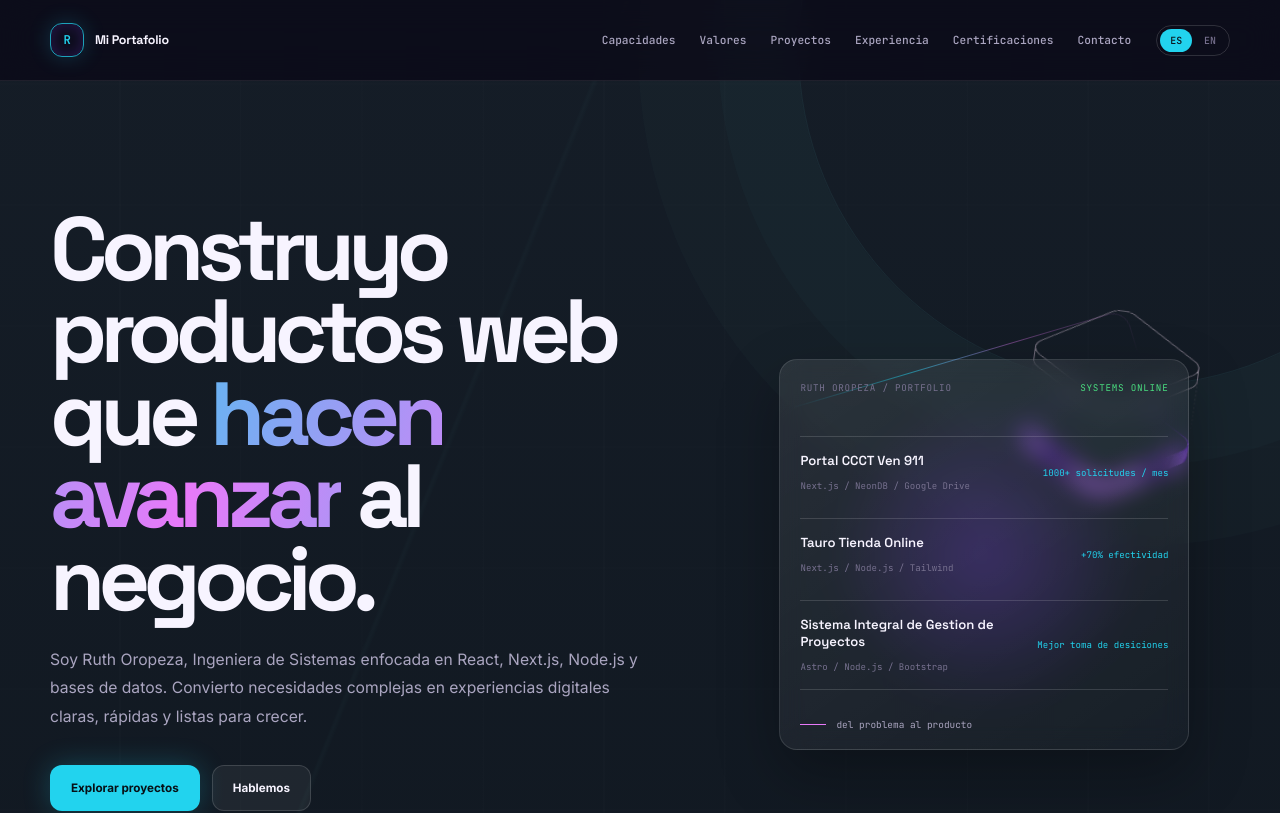
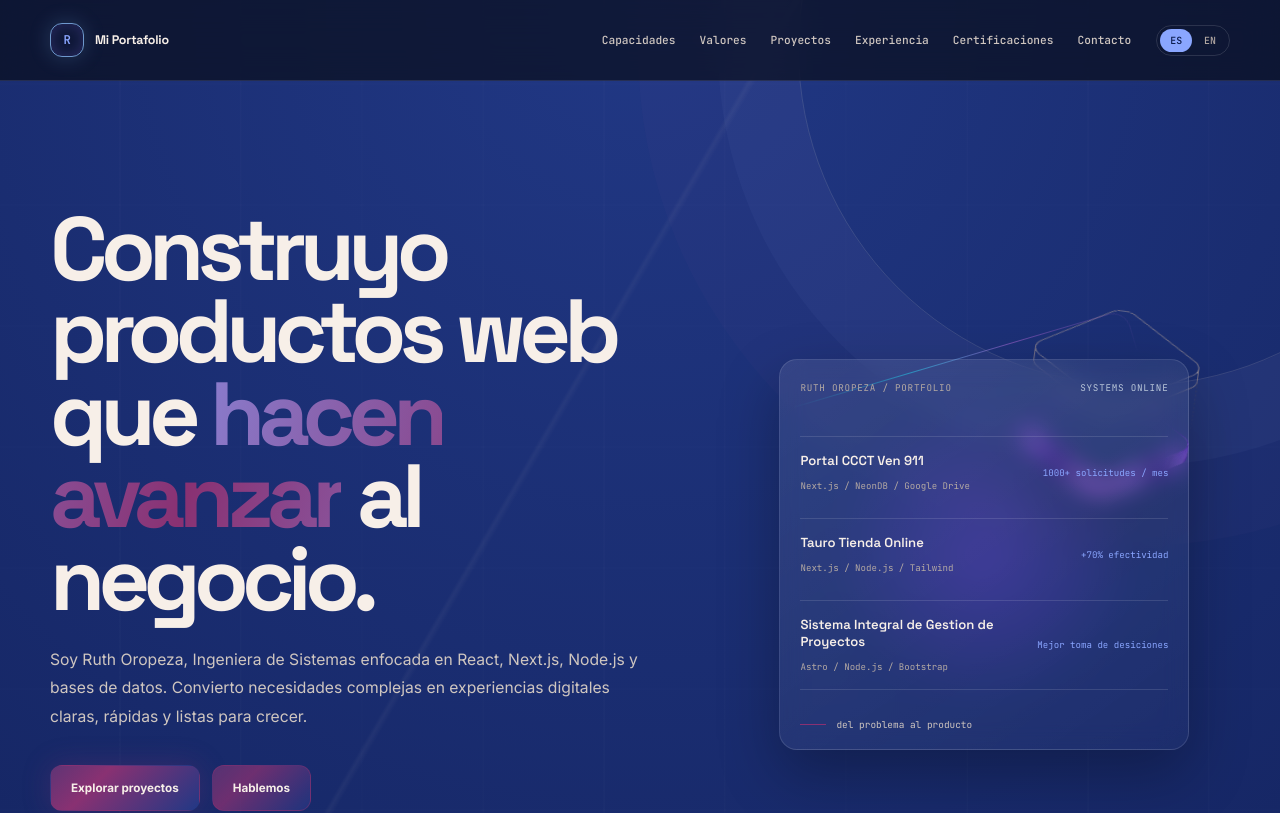
Before and after one commit to ruthoropeza03/mi-portfolio, a React (Vite) app: page / in a window 1280 px wide. Shown: the top 813 px of the page. Built offline with nearby package versions, Linux system fonts and the light colour scheme.

Commit message:
nueva paleta de colores

```diff
--- a/index.html
+++ b/index.html
@@ -23,7 +23,7 @@
     <link href="https://fonts.googleapis.com/css2?family=Inter:wght@300;400;500;600;700;800&display=swap" rel="stylesheet" />
 
     <!-- Color de la barra de navegación en móvil -->
-    <meta name="theme-color" content="#2563EB" />
+    <meta name="theme-color" content="#081849" />
   </head>
   <body>
     <div id="root"></div>
--- a/src/styles/globals.css
+++ b/src/styles/globals.css
@@ -2,21 +2,26 @@
 
 :root {
   font-family: "Inter", sans-serif;
-  color: #e8e6f3;
-  background: #070312;
+  color: #ECDFD2;
+  background: #081849;
   font-synthesis: none;
   text-rendering: optimizeLegibility;
   -webkit-font-smoothing: antialiased;
-  --base: #0b1118;
-  --ink: #f7f4ff;
-  --muted: #aaa5c0;
-  --soft: #77718f;
-  --violet: #7c3aed;
-  --cyan: #22d3ee;
-  --magenta: #e879f9;
-  --green: #4ade80;
-  --glass: rgba(255, 255, 255, 0.06);
-  --line: rgba(255, 255, 255, 0.14);
+  --base: #081849;
+  --base-alt: #111f57;
+  --panel: #213885;
+  --panel-strong: #2d448f;
+  --ink: #f7efe8;
+  --muted: #cfc6c0;
+  --soft: #b4a9a3;
+  --violet: #5f3475;
+  --cyan: #8aa6ff;
+  --magenta: #893172;
+  --green: #b9c6d9;
+  --accent-gradient: linear-gradient(135deg, #5f3475 0%, #893172 32%, #213885 100%);
+  --accent-gradient-soft: linear-gradient(135deg, rgba(95, 52, 117, 0.86) 0%, rgba(137, 49, 114, 0.76) 34%, rgba(33, 56, 133, 0.7) 100%);
+  --glass: rgba(236, 223, 210, 0.06);
+  --line: rgba(255, 255, 255, 0.12);
   --mono: "JetBrains Mono", monospace;
   --display: "Space Grotesk", sans-serif;
 }
@@ -55,7 +60,7 @@ button {
   min-height: 100vh;
   overflow: hidden;
   isolation: isolate;
-  background: linear-gradient(180deg, #151d27 0%, #0d141c 36%, #0b1118 100%);
+  background: radial-gradient(circle at top, #213885 0%, #111f57 28%, #081849 60%, #050d32 100%);
 }
 .site-shell::before {
   position: absolute;
@@ -63,24 +68,24 @@ button {
   z-index: 0;
   content: "";
   pointer-events: none;
-  opacity: 0.5;
+  opacity: 0.7;
   background:
     linear-gradient(
-      112deg,
+      120deg,
       transparent 0 18%,
-      rgba(105, 213, 209, 0.06) 18.1%,
+      rgba(236, 223, 210, 0.07) 18.1%,
       transparent 18.25% 100%
     ),
     linear-gradient(
-      112deg,
+      120deg,
       transparent 0 58%,
-      rgba(124, 93, 214, 0.05) 58.1%,
+      rgba(143, 92, 155, 0.1) 58.1%,
       transparent 58.25% 100%
     ),
     repeating-linear-gradient(
       90deg,
       transparent 0 119px,
-      rgba(255, 255, 255, 0.035) 120px,
+      rgba(255, 255, 255, 0.03) 120px,
       transparent 121px
     ),
     repeating-linear-gradient(
@@ -99,11 +104,11 @@ button {
   height: 42rem;
   content: "";
   pointer-events: none;
-  border: 1px solid rgba(105, 213, 209, 0.08);
+  border: 1px solid rgba(236, 223, 210, 0.14);
   border-radius: 50%;
   box-shadow:
-    0 0 0 5rem rgba(105, 213, 209, 0.025),
-    0 0 0 10rem rgba(105, 213, 209, 0.015);
+    0 0 0 5rem rgba(136, 147, 210, 0.05),
+    0 0 0 10rem rgba(143, 92, 155, 0.03);
 }
 
 main,
@@ -124,8 +129,8 @@ main,
   inset: 0 0 auto;
   width: 100%;
   padding-top: env(safe-area-inset-top);
-  border-bottom: 1px solid rgba(255, 255, 255, 0.08);
-  background: rgba(7, 3, 18, 0.58);
+  border-bottom: 1px solid rgba(176, 186, 255, 0.14);
+  background: rgba(9, 13, 26, 0.7);
   backdrop-filter: blur(16px);
   z-index: 10 !important;
 }
@@ -160,13 +165,13 @@ main,
   width: 34px;
   height: 34px;
   place-items: center;
-  border: 1px solid rgba(34, 211, 238, 0.75);
+  border: 1px solid rgba(142, 197, 255, 0.75);
   border-radius: 12px;
   color: var(--cyan);
   font: 600 0.76rem var(--mono);
   box-shadow:
-    0 0 22px rgba(34, 211, 238, 0.2),
-    inset 0 0 16px rgba(124, 58, 237, 0.24);
+    0 0 22px rgba(142, 197, 255, 0.2),
+    inset 0 0 16px rgba(126, 110, 245, 0.24);
 }
 .header-right {
   display: flex;
@@ -306,23 +311,23 @@ h1 span {
 }
 .button-primary {
   padding: 0 20px;
-  color: #071016;
-  background: var(--cyan);
-  box-shadow: 0 0 28px rgba(34, 211, 238, 0.24);
+  color: #f7efe8;
+  background: var(--accent-gradient);
+  box-shadow: 0 0 28px rgba(137, 49, 114, 0.28);
 }
 .button-primary:hover {
-  box-shadow: 0 0 38px rgba(34, 211, 238, 0.45);
+  box-shadow: 0 0 38px rgba(95, 52, 117, 0.45);
 }
 .button-outline {
   padding: 0 20px;
-  border-color: var(--line);
+  border-color: rgba(137, 49, 114, 0.45);
   color: var(--ink);
-  background: var(--glass);
+  background: var(--accent-gradient-soft);
   backdrop-filter: blur(14px);
 }
 .button-outline:hover {
-  border-color: rgba(34, 211, 238, 0.65);
-  color: var(--cyan);
+  border-color: rgba(137, 49, 114, 0.7);
+  color: #f7efe8;
 }
 .button-sm {
   min-height: 36px;
@@ -570,7 +575,7 @@ h1 span {
   overflow: hidden;
   border: 1px solid rgba(255, 255, 255, 0.14);
   border-radius: 20px;
-  background: var(--glass);
+  background: linear-gradient(180deg, rgba(26, 35, 79, 0.88) 0%, rgba(11, 18, 45, 0.92) 100%);
   box-shadow: 0 22px 44px rgba(0, 0, 0, 0.22);
   backdrop-filter: blur(14px);
 }
@@ -590,8 +595,9 @@ h1 span {
   background: conic-gradient(
     from 0deg,
     transparent 0 55%,
-    rgba(34, 211, 238, 0.8),
-    rgba(232, 121, 249, 0.7),
+    rgba(95, 52, 117, 0.9),
+    rgba(137, 49, 114, 0.8),
+    rgba(33, 56, 133, 0.8),
     transparent 76%
   );
   mask:
@@ -605,10 +611,10 @@ h1 span {
 .project-card:hover,
 .certification-card:hover {
   transform: translateY(-7px);
-  border-color: rgba(34, 211, 238, 0.4);
+  border-color: rgba(137, 49, 114, 0.5);
   box-shadow:
     0 28px 60px rgba(0, 0, 0, 0.34),
-    0 0 36px rgba(124, 58, 237, 0.12);
+    0 0 36px rgba(95, 52, 117, 0.18);
 }
 .project-card:hover::before,
 .certification-card:hover::before {
```
Also changed, not shown: src/styles/theme.js (+6 -3 lines).
